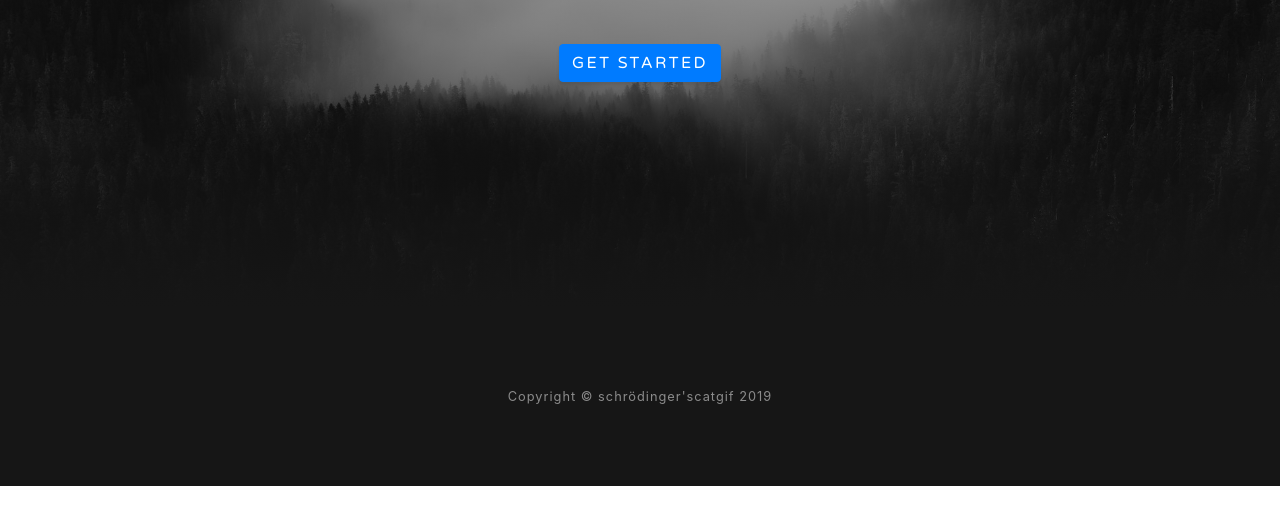
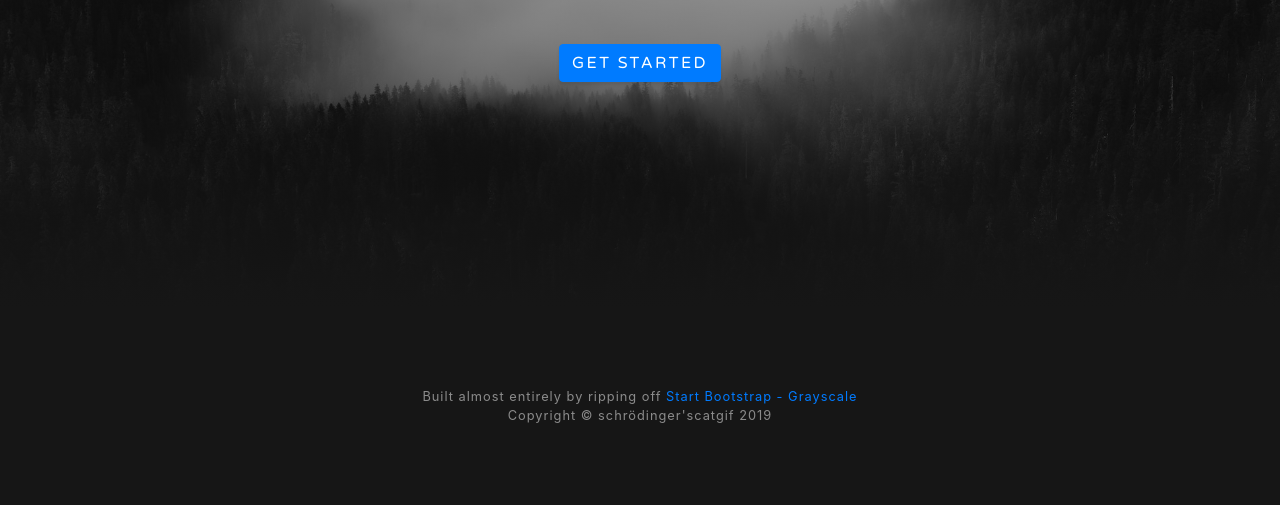
Before and after one commit to ungrayme/ungray.me, a website with bundled scripts: page index.html in a window 1280 px wide. Shown: the part 493-998 px from the top of the page. Built offline with nearby package versions, Linux system fonts and the light colour scheme.

Commit message:
Credit where due

```diff
--- a/index.html
+++ b/index.html
@@ -60,6 +60,8 @@
   <!-- Footer -->
   <footer class="bg-black small text-center text-white-50">
     <div class="container">
+      Built almost entirely by ripping off <a href="https://startbootstrap.com/template-overviews/grayscale/">Start Bootstrap - Grayscale</a>
+      <br />
       Copyright &copy; schrödinger'scatgif 2019
     </div>
   </footer>
```
